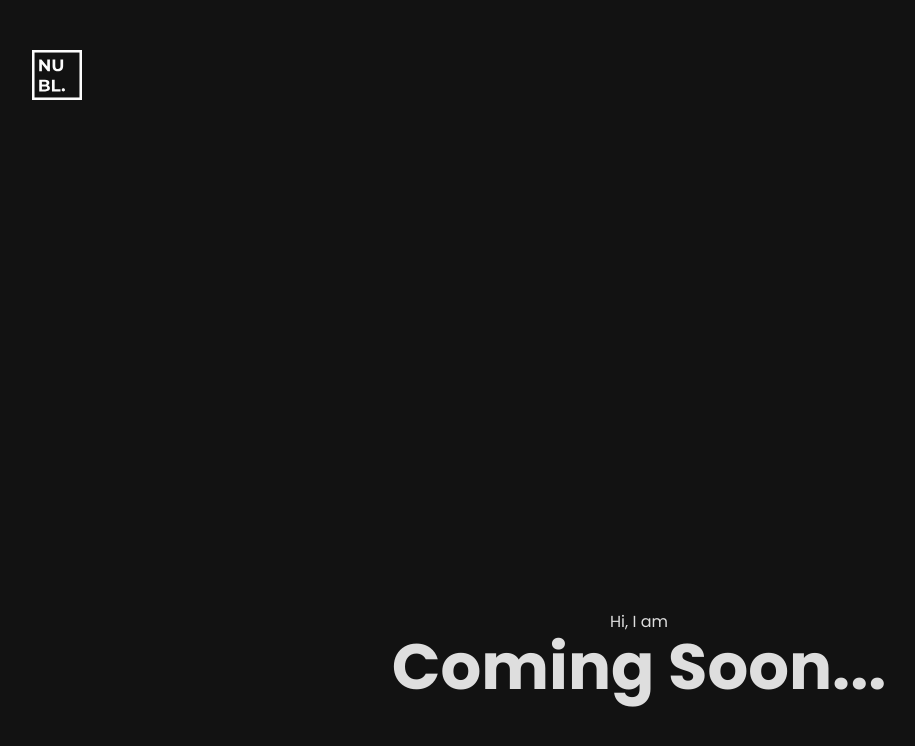
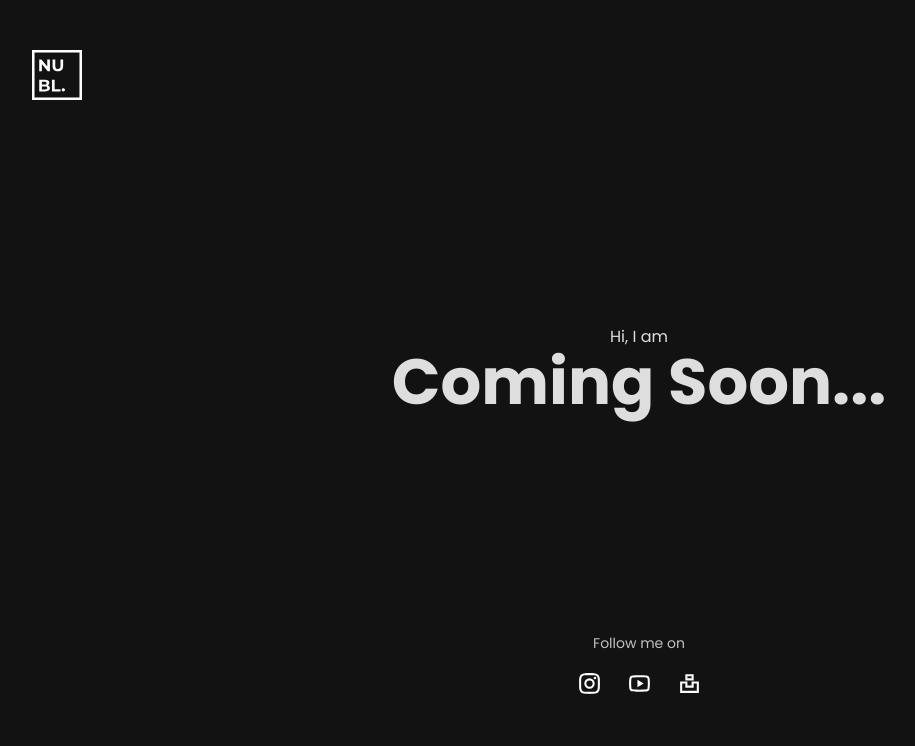
Before and after one commit to nublson/nublson, a Next.js app: page / in a window 1280 px wide. Shown: the top 746 px of the page, without its empty margins (1-916 px from the left). Built offline with nearby package versions, Linux system fonts and the light colour scheme.

Commit message:
add Footer

```diff
--- a/package.json
+++ b/package.json
@@ -12,10 +12,12 @@
     "next": "11.1.2",
     "react": "17.0.2",
     "react-dom": "17.0.2",
+    "react-icons": "^4.3.1",
     "styled-components": "^5.3.1"
   },
   "devDependencies": {
     "@types/react": "17.0.30",
+    "@types/react-icons": "^3.0.0",
     "@types/styled-components": "^5.1.15",
     "eslint": "7.32.0",
     "eslint-config-next": "11.1.2",
--- a/src/components/Layout/index.tsx
+++ b/src/components/Layout/index.tsx
@@ -1,7 +1,7 @@
 import { ReactNode } from "react";
 import styled, { ThemeProvider } from "styled-components";
 
-import { Header } from "../shared";
+import { Header, Footer } from "../shared";
 
 import theme from "../../styles/theme";
 import GlobalStyles from "../../styles/global";
@@ -30,6 +30,7 @@ const Layout = ({ children }: LayoutProps) => {
       <Container>
         <Header />
         {children}
+        <Footer />
       </Container>
       <GlobalStyles />
     </ThemeProvider>
--- /dev/null
+++ b/src/components/shared/Footer/index.tsx
@@ -0,0 +1,37 @@
+import { IconContext } from "react-icons";
+import { RiInstagramLine, RiYoutubeLine, RiUnsplashLine } from "react-icons/ri";
+import { Container } from "./styles";
+
+function Footer() {
+  return (
+    <Container>
+      <p>Follow me on</p>
+
+      <div className="icons">
+        <a
+          href="https://instagram.com/nublson"
+          target="_blank"
+          rel="noreferrer"
+        >
+          <RiInstagramLine />
+        </a>
+        <a
+          href="https://www.youtube.com/channel/UC0kP3MzeS1re1XqQ7ebKIrA"
+          target="_blank"
+          rel="noreferrer"
+        >
+          <RiYoutubeLine />
+        </a>
+        <a
+          href="https://unsplash.com/@nublson"
+          target="_blank"
+          rel="noreferrer"
+        >
+          <RiUnsplashLine />
+        </a>
+      </div>
+    </Container>
+  );
+}
+
+export default Footer;
--- /dev/null
+++ b/src/components/shared/Footer/styles.ts
@@ -0,0 +1,27 @@
+import styled from "styled-components";
+
+export const Container = styled.div`
+  width: 100%;
+  height: 100%;
+  font-size: 1.4rem;
+  color: ${(props) => props.theme.colors.label};
+
+  display: flex;
+  flex-direction: column;
+  align-items: center;
+  justify-content: center;
+  gap: 1.5rem;
+
+  .icons {
+    display: flex;
+    flex-direction: row;
+    align-items: center;
+    justify-content: center;
+    gap: 2.5rem;
+
+    a {
+      color: ${(props) => props.theme.colors.off_white};
+      font-size: 2.5rem;
+    }
+  }
+`;
--- a/src/components/shared/index.ts
+++ b/src/components/shared/index.ts
@@ -1,3 +1,4 @@
+import Footer from "./Footer";
 import Header from "./Header";
 
-export { Header };
+export { Header, Footer };
```
Also changed, not shown: 1 other file (tests, documents, lock files or other folders).
